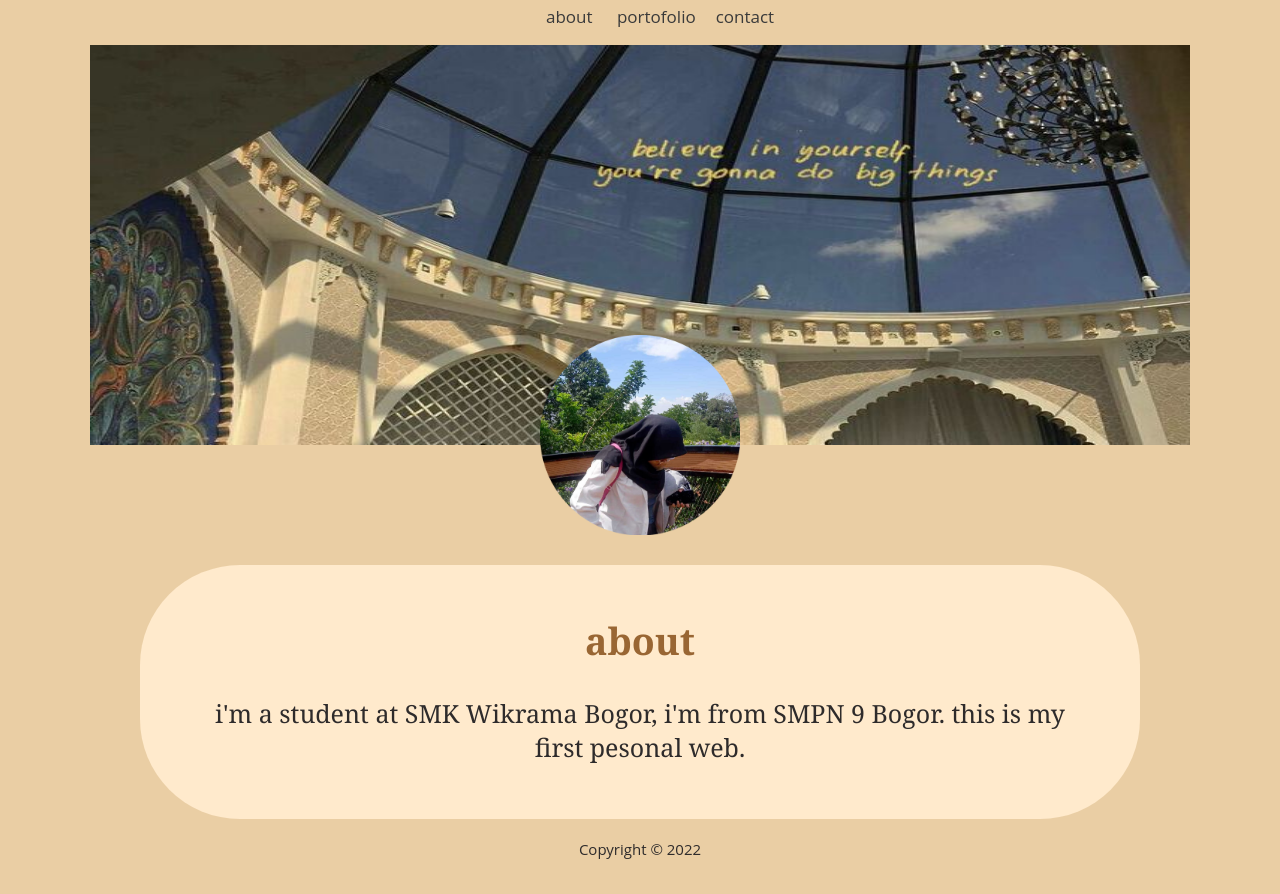
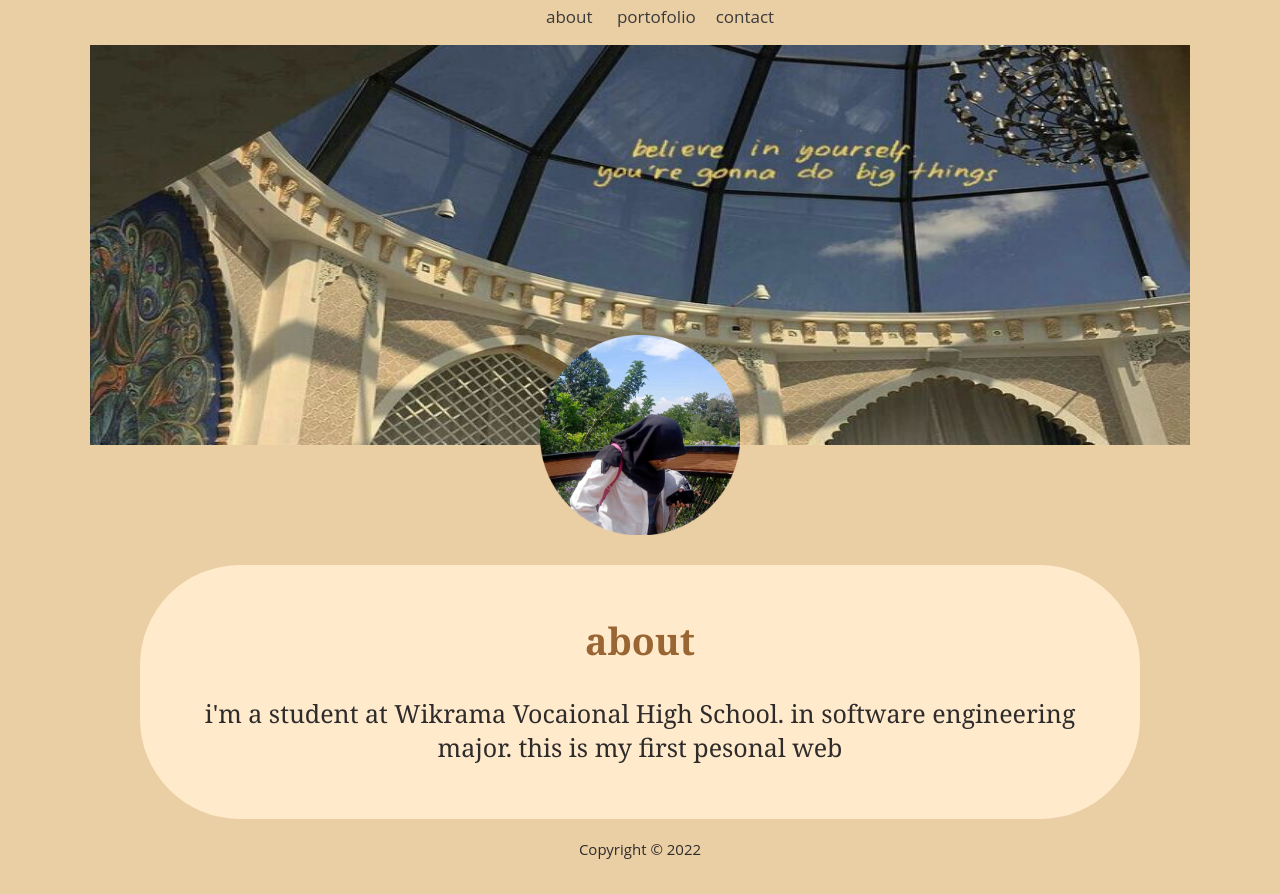
Before and after one commit to lastriantini/html_dasar1, a plain HTML site: page index.html in a window 1280 px wide. Shown: the part 93-987 px from the top of the page. Drawn offline with Linux system fonts and the light colour scheme.

Commit message:
Update index.html

```diff
--- a/index.html
+++ b/index.html
@@ -24,7 +24,7 @@
 
         <section class="section section-small">
             <h2 class="section-header">about</h2>
-            <p>i'm a student at SMK Wikrama Bogor, i'm from SMPN 9 Bogor. this is my first pesonal web.</p>
+            <p>i'm a student at Wikrama Vocaional High School. in software engineering major. this is my first pesonal web</p>
 
         </section>
 
```
